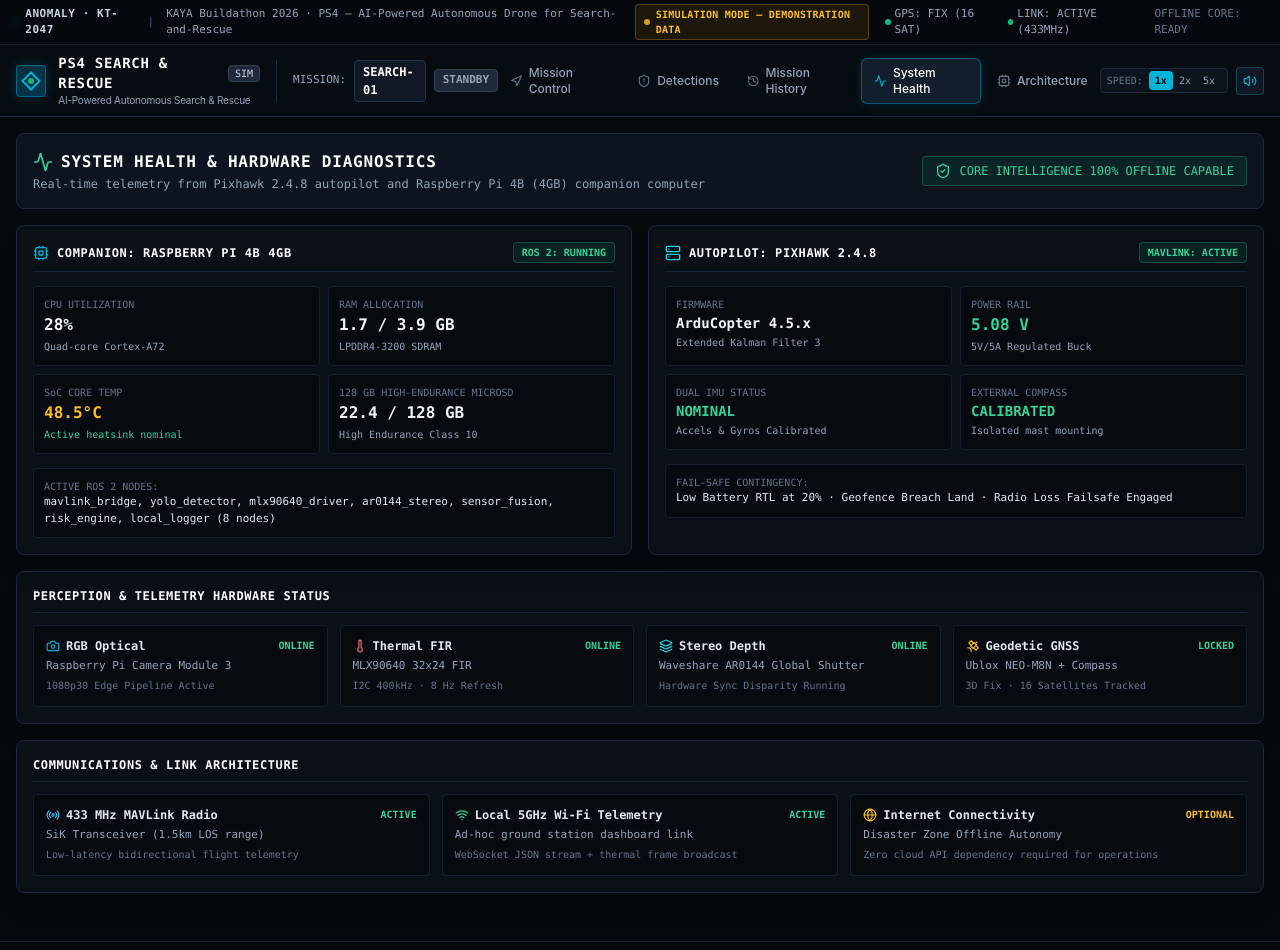
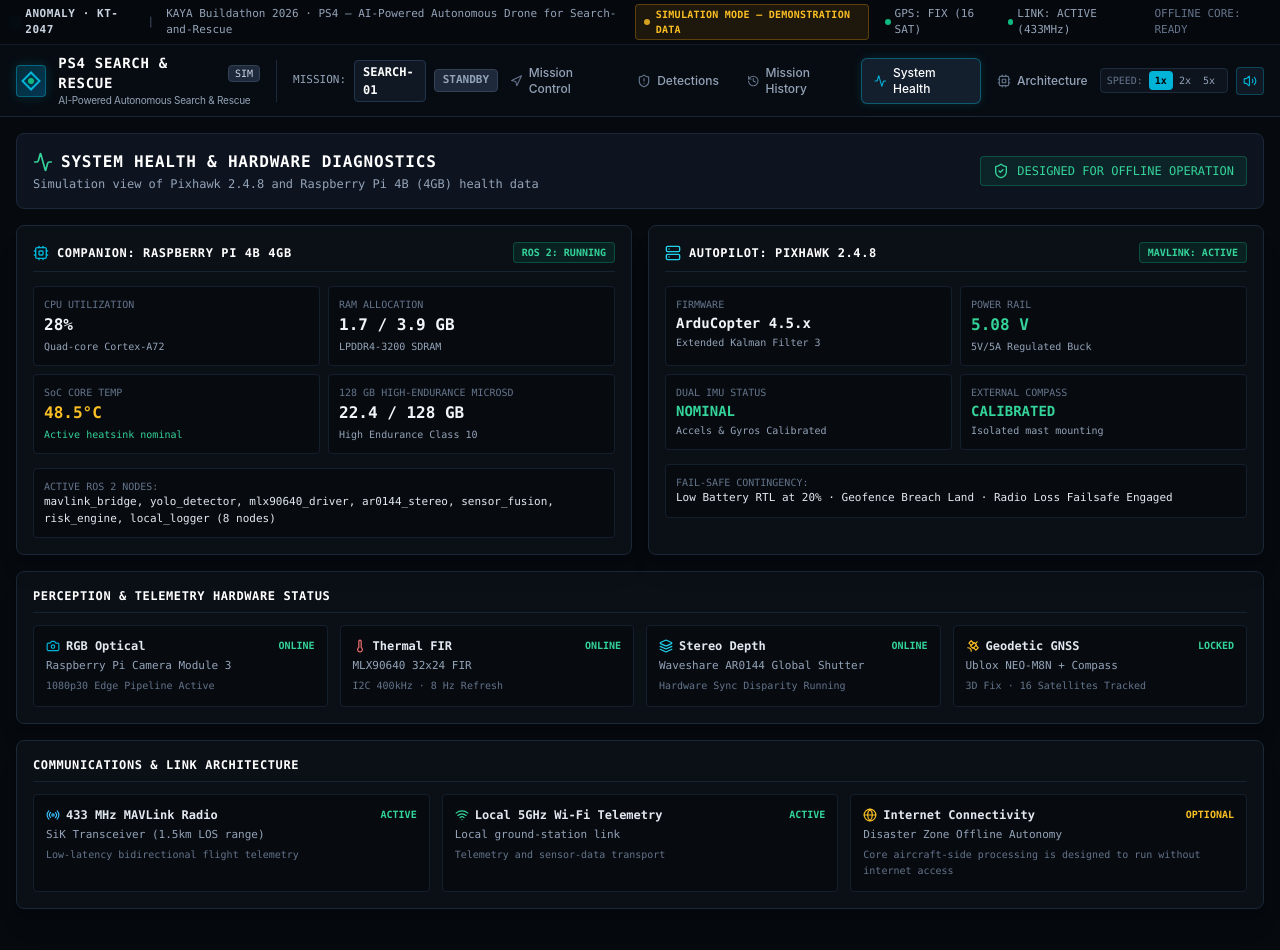
Before and after one commit to nafisdevtale/kaya-ps4-search-and-rescue, a Next.js app: page /system in a window 1280 px wide. Shown: the top 950 px of the page. Built offline with nearby package versions, Linux system fonts and the light colour scheme.

Commit message:
refactor: label system health as simulation data

```diff
--- a/src/app/system/page.tsx
+++ b/src/app/system/page.tsx
@@ -38,14 +38,14 @@ export default function SystemHealthPage() {
             </h1>
           </div>
           <p className="text-xs text-slate-400 mt-0.5">
-            Real-time telemetry from Pixhawk 2.4.8 autopilot and Raspberry Pi 4B (4GB) companion computer
+            Simulation view of Pixhawk 2.4.8 and Raspberry Pi 4B (4GB) health data
           </p>
         </div>
 
         {/* Offline Intelligence Resilience Notice */}
         <div className="flex items-center px-3 py-1.5 rounded bg-emerald-500/10 border border-emerald-500/30 text-emerald-400 text-xs">
           <ShieldCheck className="w-4 h-4 mr-2" />
-          <span>CORE INTELLIGENCE 100% OFFLINE CAPABLE</span>
+          <span>DESIGNED FOR OFFLINE OPERATION</span>
         </div>
       </div>
 
@@ -240,8 +240,8 @@ export default function SystemHealthPage() {
               </span>
               <span className="text-[10px] text-emerald-400 font-bold">ACTIVE</span>
             </div>
-            <div className="text-[11px] text-slate-400">Ad-hoc ground station dashboard link</div>
-            <div className="text-[10px] text-slate-500">WebSocket JSON stream + thermal frame broadcast</div>
+            <div className="text-[11px] text-slate-400">Local ground-station link</div>
+            <div className="text-[10px] text-slate-500">Telemetry and sensor-data transport</div>
           </div>
 
           <div className="p-3 rounded bg-[#070b10] border border-[#141f2d] space-y-1">
@@ -253,7 +253,7 @@ export default function SystemHealthPage() {
               <span className="text-[10px] text-amber-400 font-bold">OPTIONAL</span>
             </div>
             <div className="text-[11px] text-slate-400">Disaster Zone Offline Autonomy</div>
-            <div className="text-[10px] text-slate-500">Zero cloud API dependency required for operations</div>
+            <div className="text-[10px] text-slate-500">Core aircraft-side processing is designed to run without internet access</div>
           </div>
         </div>
       </div>
```
